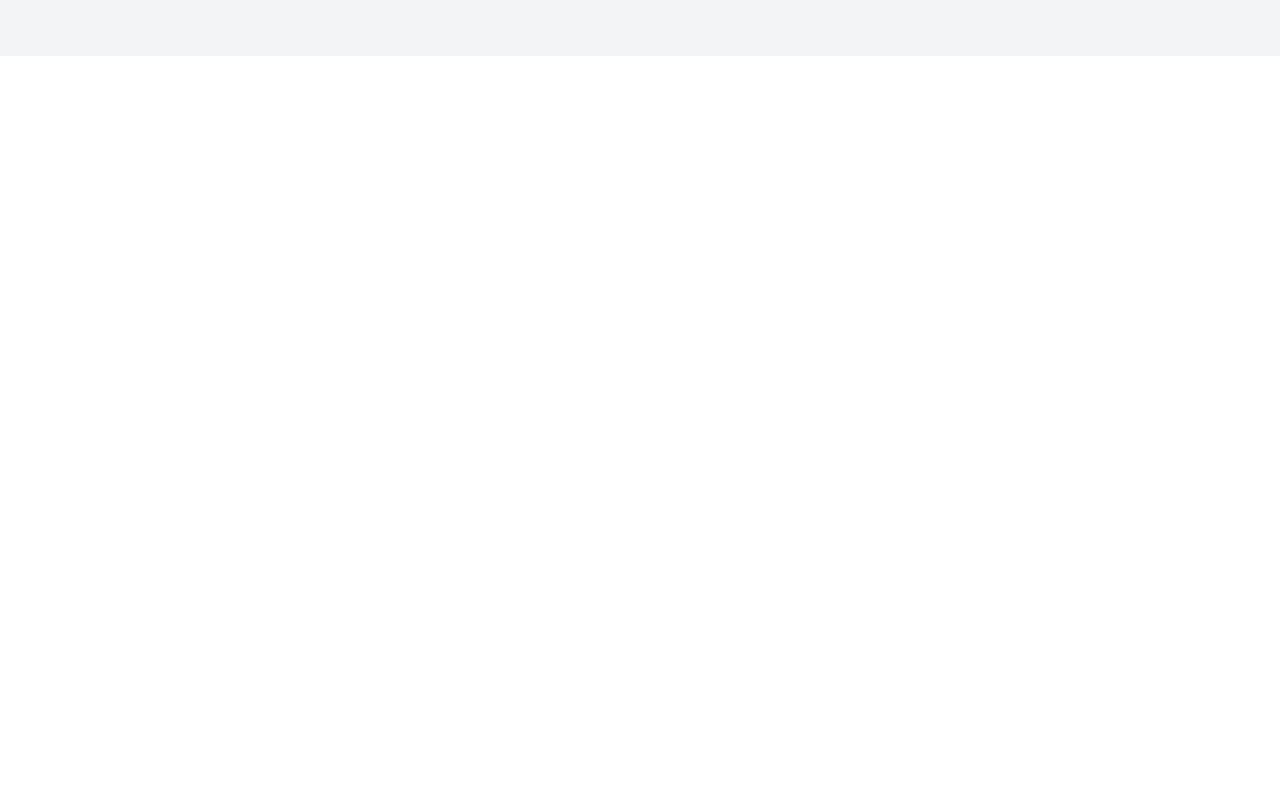
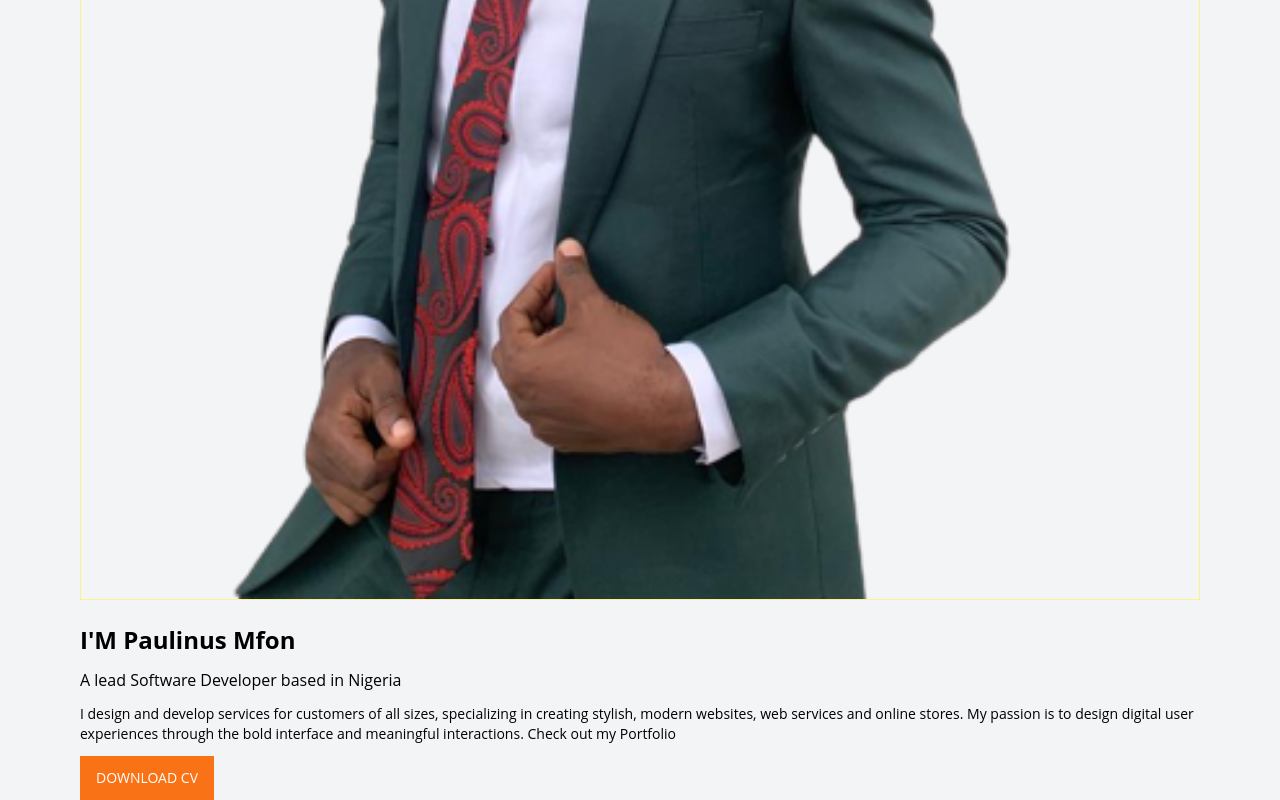
Before and after one commit to mfontosco/mfon-portfolio, a React (Vite) app: page / in a window 1280 px wide. Shown: the part 1712-2512 px from the top of the page. Before the commit the page ends 1768 px from the top, so only its background shows below. Built offline with nearby package versions, Linux system fonts and the light colour scheme.

Commit message:
added and about me in the portfolio

```diff
--- a/src/components/AboutMe.jsx
+++ b/src/components/AboutMe.jsx
@@ -1,9 +1,21 @@
-
+import logo from '../assets/mfonsuit.png'
 
 const AboutMe = () => {
   return (
-    <div className="bg-gray-100 min-h-screen px-10 md:px-20">
-      This is about me
+    <div className="bg-gray-100 min-h-screen px-10 md:px-20 pt-10">
+      <h2 className="uppercase text-2xl font-bold mb-3">About Me</h2>
+      <p className="uppercase text-md tracking-widest">A Software Developer Based in Nigeria</p>
+      <div className='border border-20 border-solid border-yellow-200 mt-6'>
+        <img src={logo} className='w-full h-full' alt=""/>
+      </div>
+      <div>
+      <h2 className="text-md mt-6 font-bold text-2xl"><span className='font-bold text-2xl uppercase'>I'm</span> Paulinus Mfon</h2>
+        <p className="text-md mt-3">A lead Software Developer based in Nigeria</p>
+        <p className="text-sm mt-3">I design and develop services for customers of all sizes, specializing in creating stylish, modern websites, web services and online stores. My passion is to design digital user experiences through the bold interface and meaningful interactions. Check out my Portfolio
+
+</p>
+<button className='mt-3 uppercase bg-orange-500 mr-3 text-sm py-3 px-4  text-white '>Download CV</button>
+      </div>
     </div>
   )
 }
--- a/src/components/NavBar.jsx
+++ b/src/components/NavBar.jsx
@@ -31,8 +31,7 @@ const handleClick =()=>{
     <div className=''>
       <nav
         className={`${
-          navBar ? 'bg-black' : 'sticky'
-        }  h-16  text-white px-10 md:px-20 flex justify-between items-center`}
+          navBar ? 'bg-blue-200 text-white shadow-sm z-1 sticky h-16 top-0 text-white px-10 md:px-20 flex justify-between items-center' : 'sticky h-16  text-white px-10 md:px-20 flex justify-between items-center top-0'}`}
       >
         <Link to="/home" className="md:text-4xl text-black font-semibold">
           MFON
@@ -58,10 +57,10 @@ const handleClick =()=>{
       </nav>
       {click && <Dropdown/>}
       {/* <Outlet /> */}
-      <section className='mt-16'>
+      <section className='mt-16  '>
         <Home/>
       </section>
-      <section className='pt-10'>
+      <section className='pt-24'>
         <AboutMe/>
       </section>
     </div>
```
